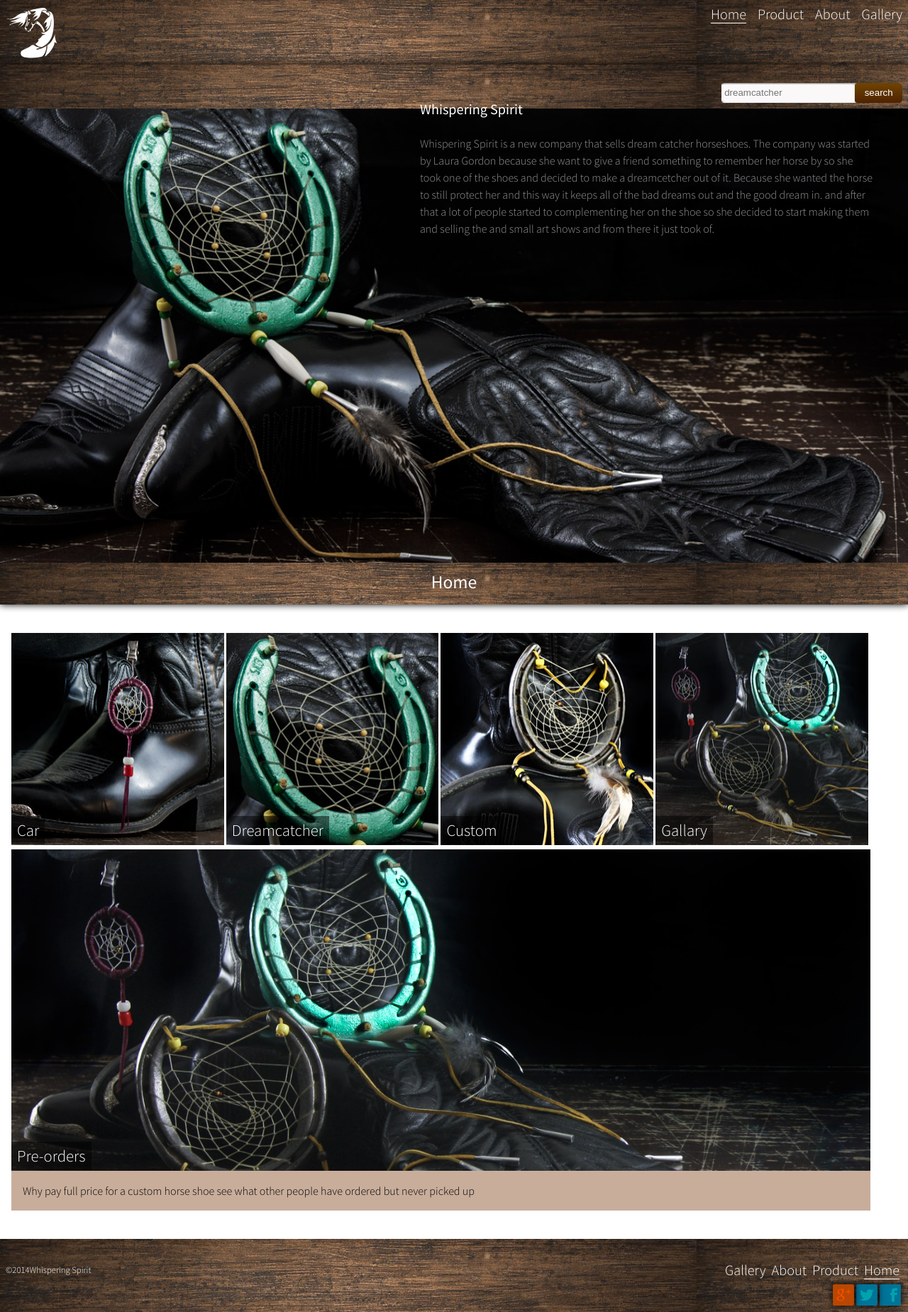
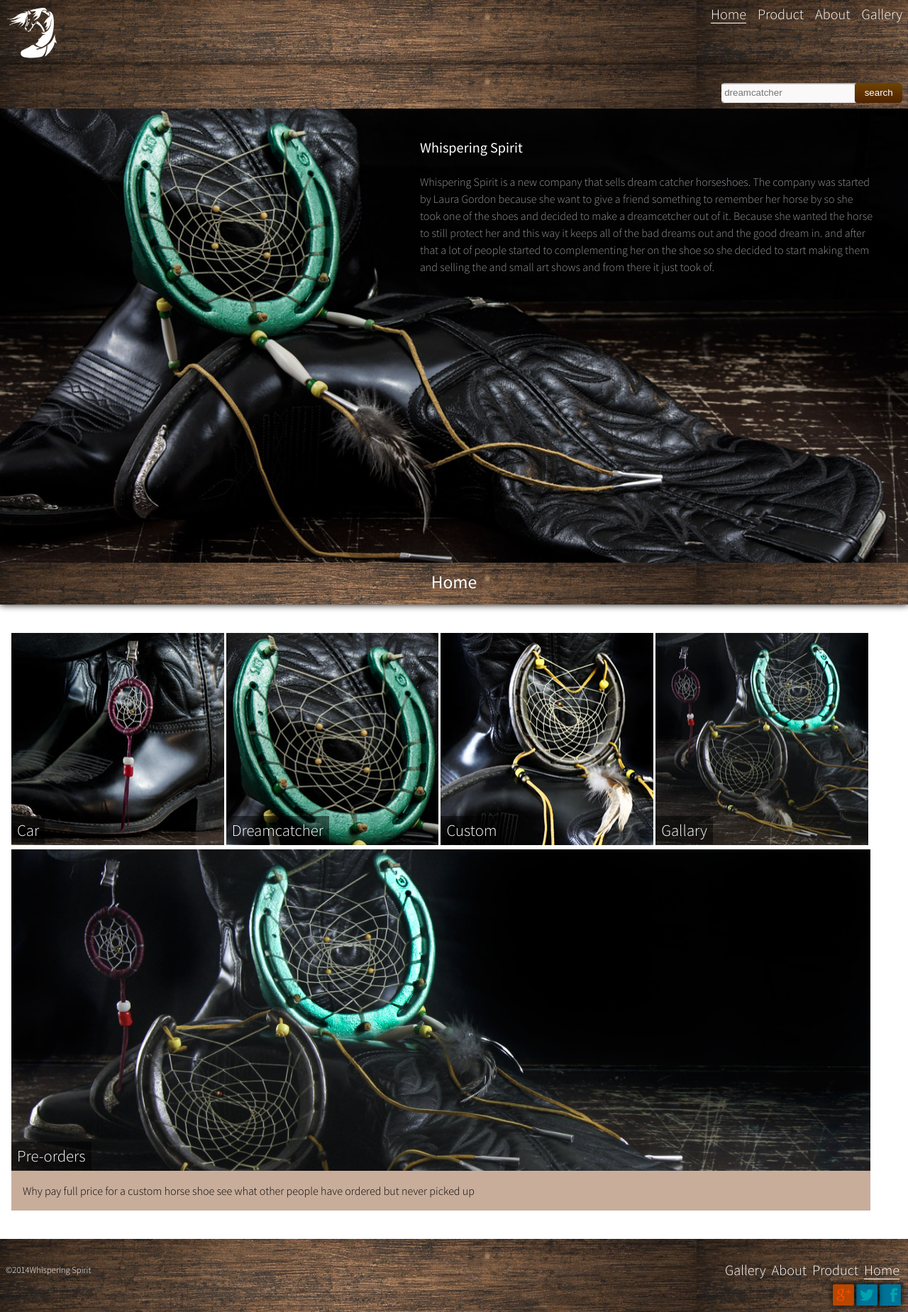
Before and after one commit to gord0186/ecommerce-website, a Jekyll site: the page built from index.html, in a window 1280 px wide. Shown: the whole page at 71% size. Built offline with Jekyll 4.4.1, drawn with Linux system fonts in a browser that asks for light colours; Markdown is read by kramdown in place of the engine named in the settings.

Commit message:
paragraphy fixs

```diff
--- a/_includes/css/common.css
+++ b/_includes/css/common.css
@@ -53,7 +53,7 @@ html{
 
 	.l-float{
 		position:absolute;
-		top:14%;
+		top:20%;
 		left:45%;
 		width:50%;
 		color:rgba(203,200,200,.75);
@@ -65,7 +65,7 @@ html{
 
 	.about-l-float{
 		position:absolute;
-		top:16%;
+		top:22%;
 		left:51%;
 		width:45%;
 		color:rgba(203,200,200,.75);
```
